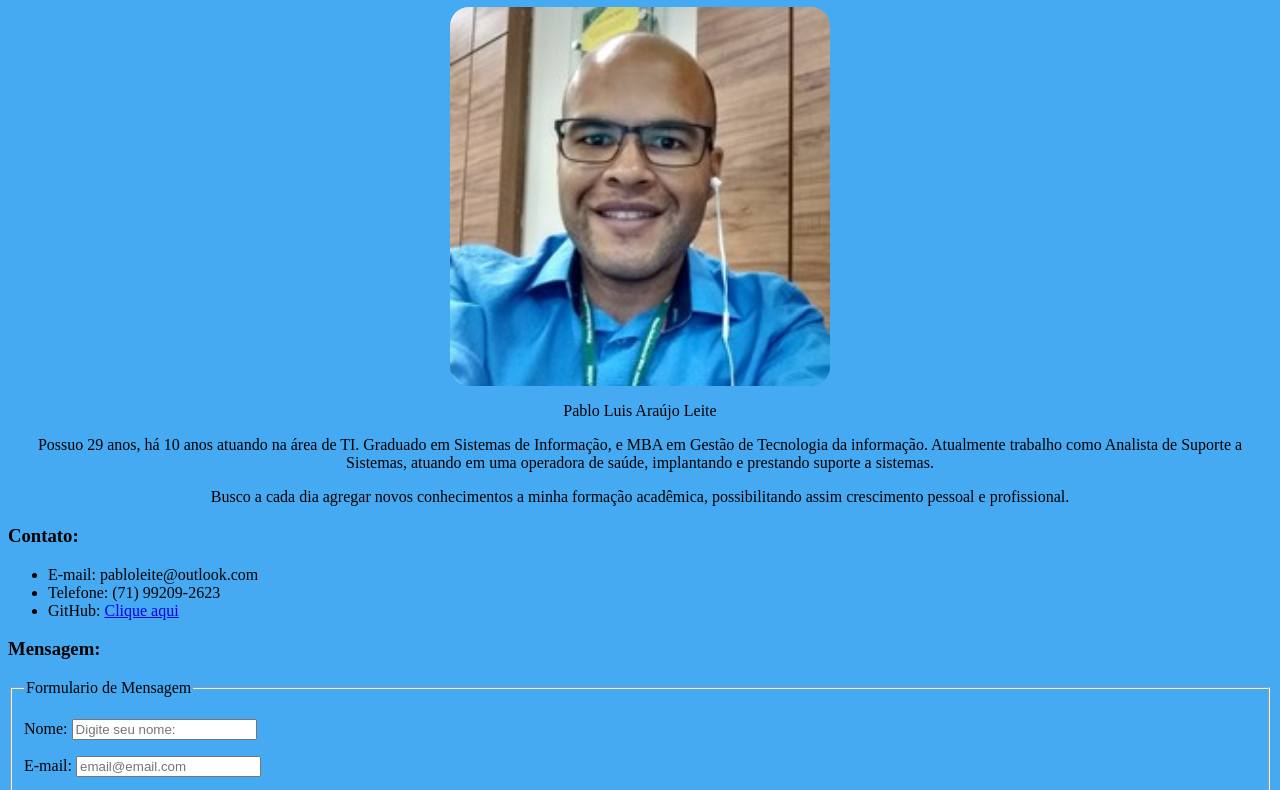
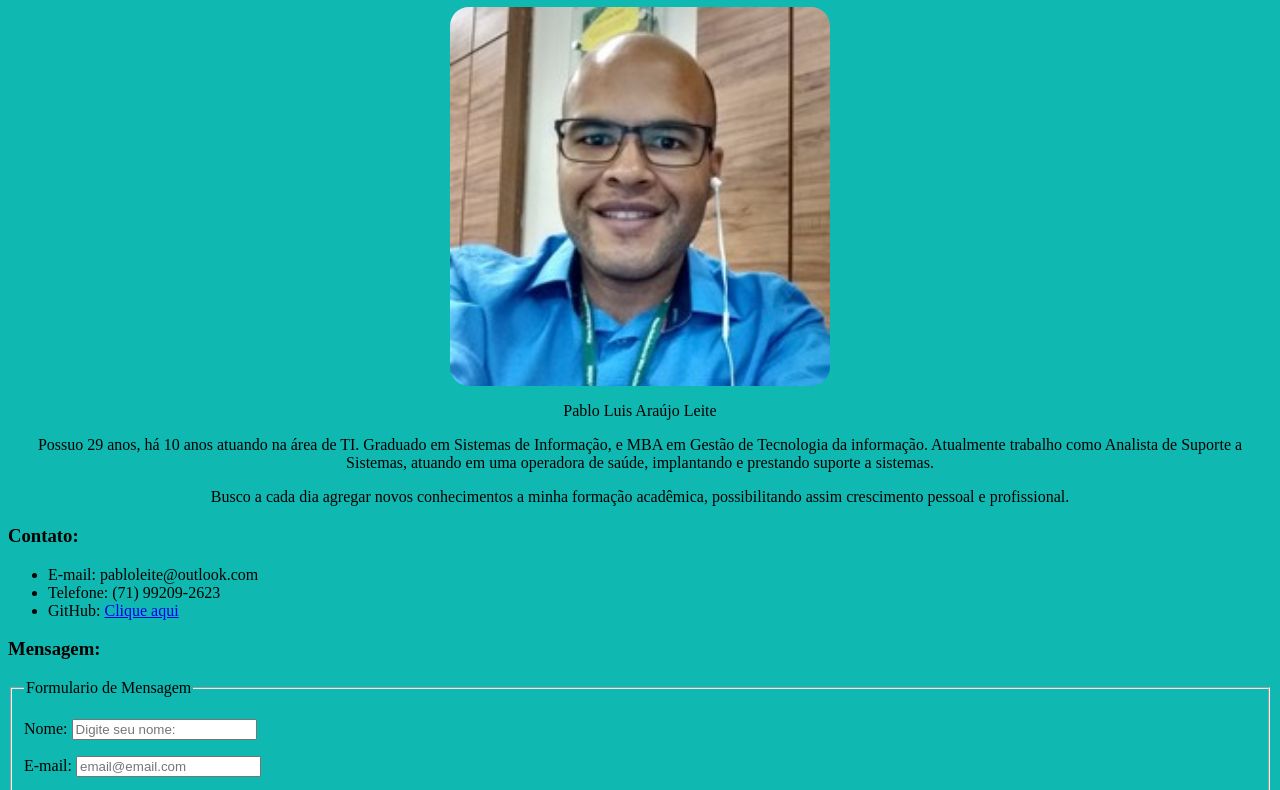
Before and after one commit to pabloleite88/perfil, a plain HTML site: page index.html in a window 1280 px wide. Shown: the part 73-863 px from the top of the page. Drawn offline with Linux system fonts and the light colour scheme.

Commit message:
Adicionando melhorias

```diff
--- a/css/styles.css
+++ b/css/styles.css
@@ -2,7 +2,7 @@
 https://flatuicolors.com/
 */
 html{
-  background-color:#45aaf2;
+  background-color:#0fb9b1;
 }
 
 .texto-centro {
```
Also changed, not shown: index.html (+2 -0 lines).
